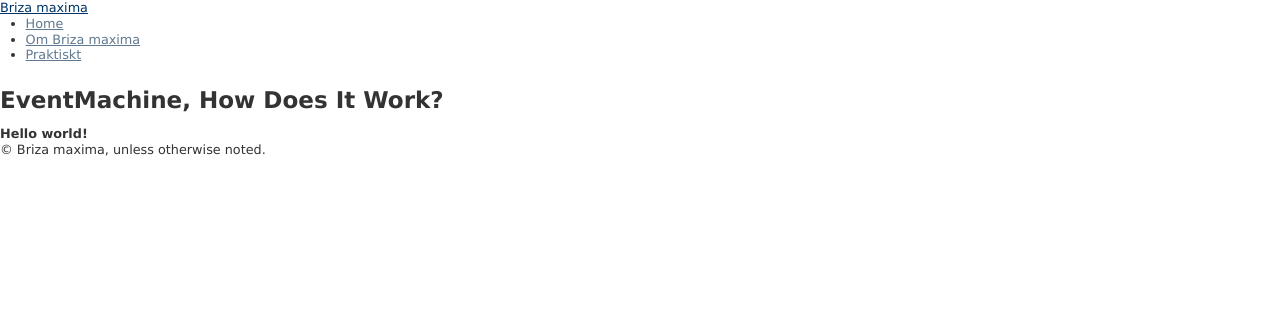
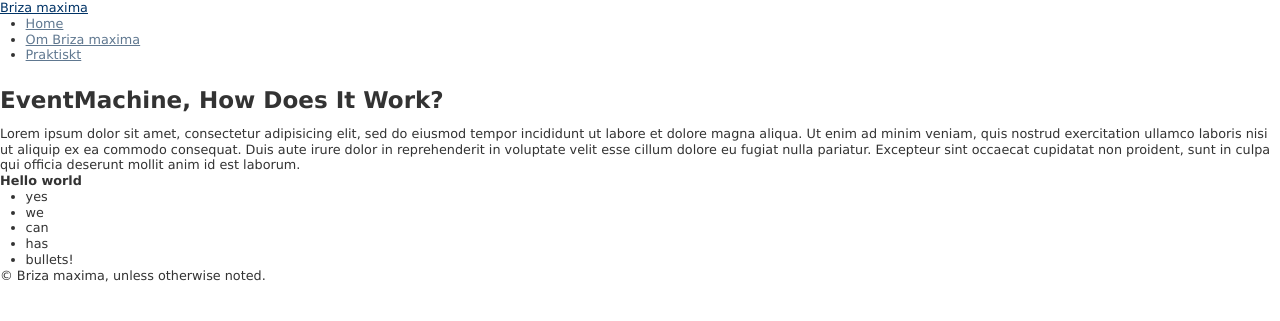
Before and after one commit to briza/briza.se, a Jekyll site: the page built from _posts/2011-04-29-event-machine.md, in a window 1280 px wide. Shown: the top 321 px of the page. Built offline with Jekyll 4.4.1, drawn with Linux system fonts in a browser that asks for light colours; Markdown is read by kramdown in place of the engine named in the settings.

Commit message:
Moar markdown to test post

```diff
--- a/_posts/2011-04-29-event-machine.md
+++ b/_posts/2011-04-29-event-machine.md
@@ -6,4 +6,12 @@
 author: Luisa Carbonelli
 ---
 
-## Hello world!
+Lorem ipsum dolor sit amet, consectetur adipisicing elit, sed do eiusmod tempor incididunt ut labore et dolore magna aliqua. Ut enim ad minim veniam, quis nostrud exercitation ullamco laboris nisi ut aliquip ex ea commodo consequat. Duis aute irure dolor in reprehenderit in voluptate velit esse cillum dolore eu fugiat nulla pariatur. Excepteur sint occaecat cupidatat non proident, sunt in culpa qui officia deserunt mollit anim id est laborum.
+
+## Hello world
+
+* yes
+* we
+* can
+* has
+* bullets!
```
